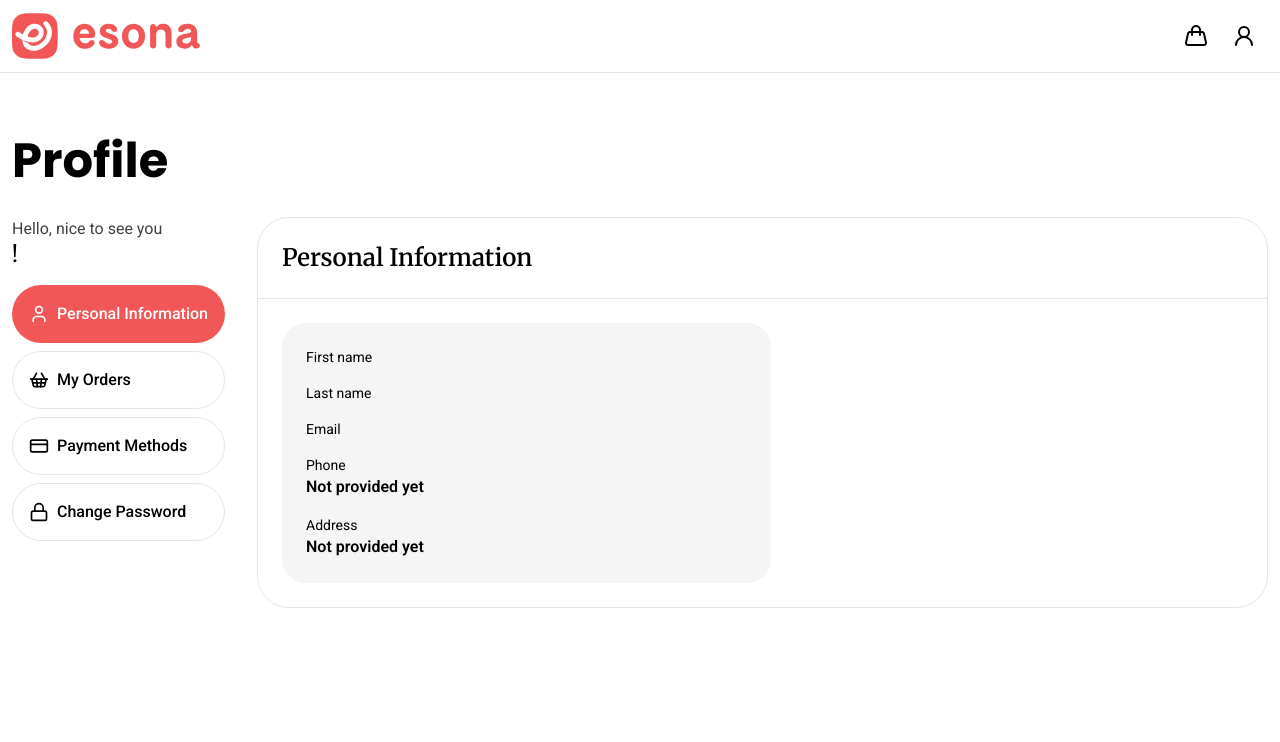
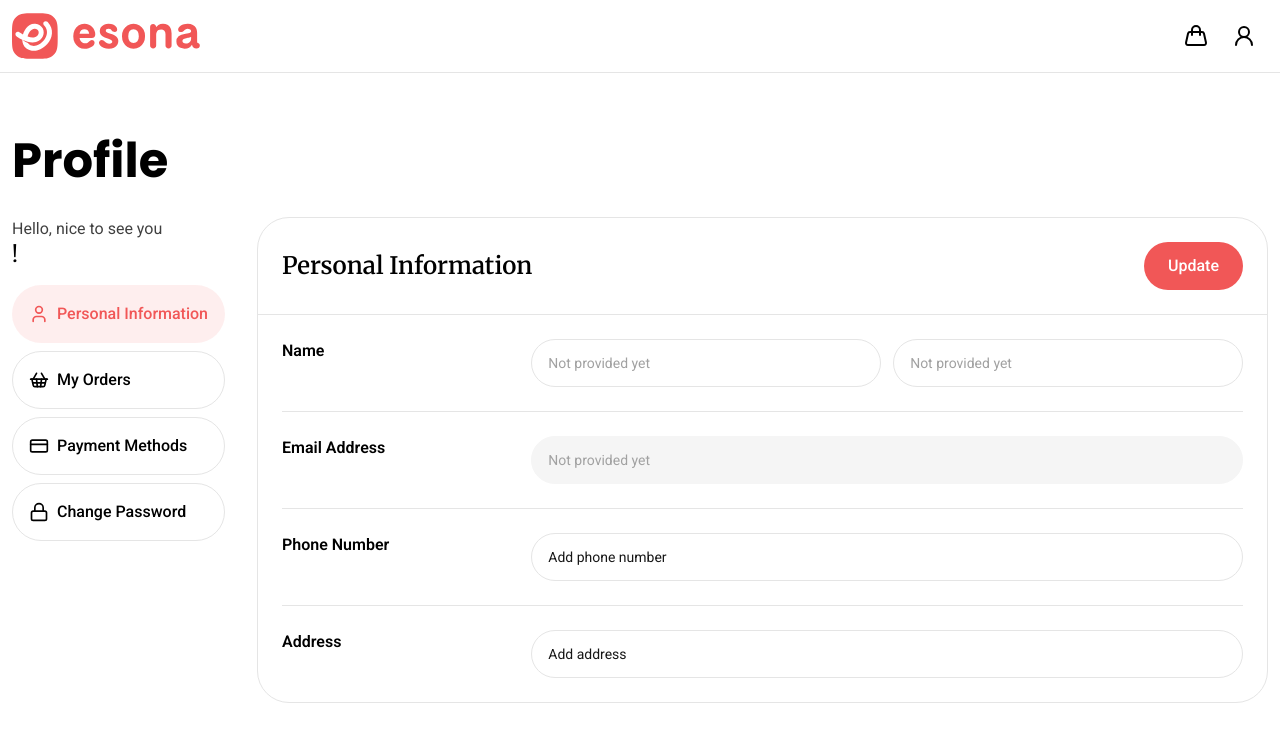
Before and after one commit to marianobura/pp-ecommerce-nextjs, a Next.js app in the folder frontend/: page /profile in a window 1280 px wide. Shown: the top 742 px of the page. Built offline with nearby package versions, Linux system fonts and the light colour scheme.

Commit message:
Add icon support to BaseButton and improve BaseInput styling in ProfilePage

```diff
--- a/frontend/src/app/profile/layout.tsx
+++ b/frontend/src/app/profile/layout.tsx
@@ -5,11 +5,14 @@ import Navbar from '@/components/layout/Navbar';
 import { useUser } from '@/context/UserContext';
 import { useRouter, usePathname } from 'next/navigation';
 import { PROFILE_MENU_ITEMS as menu } from '@/config/navigation';
+import { LoaderCircle } from 'lucide-react';
+import BaseButton from '@/components/base/BaseButton';
 
 export default function ProfileLayout({ children }: { children: React.ReactNode }) {
-  const { user } = useUser();
+  const { user, loading } = useUser();
   const router = useRouter();
   const pathname = usePathname();
+  const title = menu.find((item) => item.redirect === pathname)?.label || 'Profile';
 
   return (
     <>
@@ -20,14 +23,18 @@ export default function ProfileLayout({ children }: { children: React.ReactNode
           <div className="flex flex-col gap-4">
             <div className="flex flex-col">
               <BaseText variant="text">Hello, nice to see you</BaseText>
-              <BaseText variant="h3">{user?.firstName}!</BaseText>
+              {loading ? (
+                <div className="h-7 w-32 animate-pulse rounded-4xl bg-gray-200"></div>
+              ) : (
+                <BaseText variant="h3">{user?.firstName}!</BaseText>
+              )}
             </div>
             <div className="divide-muted flex flex-col gap-2">
               {menu.map((item, index) => (
                 <div
                   className={`flex cursor-pointer items-center gap-2 rounded-4xl border p-4 transition-colors ${
                     pathname === item.redirect
-                      ? 'bg-primary border-transparent text-white'
+                      ? 'bg-primary/10 text-primary border-transparent'
                       : 'border-neutral-200 hover:bg-neutral-100'
                   }`}
                   key={index}
@@ -41,13 +48,22 @@ export default function ProfileLayout({ children }: { children: React.ReactNode
           </div>
           <div className="h-full flex-1 rounded-4xl border border-neutral-200">
             <div className="border-b border-neutral-200 p-6">
-              <BaseText variant="h2">
-                {menu.filter((item) => pathname === item.redirect)[0]?.label
-                  ? menu.filter((item) => pathname === item.redirect)[0]?.label
-                  : pathname}
-              </BaseText>
+              <div className="flex items-center justify-between gap-4">
+                <BaseText variant="h2">{title}</BaseText>
+                <BaseButton variant="primary" onClick={() => alert('User information updated')}>
+                  Update
+                </BaseButton>
+              </div>
             </div>
-            <div className="p-6">{children}</div>
+            <div className="p-6">
+              {loading ? (
+                <div className="flex min-h-72 w-full items-center justify-center">
+                  <LoaderCircle size={32} className="text-primary animate-spin" />
+                </div>
+              ) : (
+                children
+              )}
+            </div>
           </div>
         </div>
       </main>
--- a/frontend/src/app/profile/page.tsx
+++ b/frontend/src/app/profile/page.tsx
@@ -1,5 +1,6 @@
 'use client';
 
+import BaseInput from '@/components/base/BaseInput';
 import BaseText from '@/components/base/BaseText';
 import { useUser } from '@/context/UserContext';
 import { Address } from '@/types/user';
@@ -13,44 +14,45 @@ export default function ProfilePage() {
 
   const renderAddressContent = (): string => {
     if (!user?.address) {
-      return 'Not provided yet';
+      return 'Add address';
     }
     if (Array.isArray(user.address)) {
       if (user.address.length === 0) {
-        return 'Not provided yet';
+        return 'Add address';
       }
       return formatAddress(user.address[0]);
     }
     return formatAddress(user.address);
   };
 
+  const userData = [
+    { label: 'Name', values: [user?.firstName, user?.lastName], editable: true },
+    { label: 'Email Address', values: [user?.email], editable: false },
+    { label: 'Phone Number', values: [user?.phone || 'Add phone number'], editable: true },
+    { label: 'Address', values: [renderAddressContent()], editable: true },
+  ];
+
   return (
-    <div className="flex gap-8">
-      <div className="flex flex-1 flex-col gap-4 rounded-3xl bg-neutral-100 p-6">
-        <div className="flex flex-col">
-          <BaseText variant="small">First name</BaseText>
-          <BaseText variant="text-semibold">{user?.firstName}</BaseText>
+    <div className="flex flex-col divide-y divide-neutral-200">
+      {userData.map((data, index) => (
+        <div className="flex gap-3 py-6 first-of-type:pt-0 last-of-type:pb-0" key={index}>
+          <BaseText variant="text-semibold" className="flex-1">
+            {data.label}
+          </BaseText>
+          <div className="flex flex-3 gap-3">
+            {data.values.map((value, idx) => (
+              <div className="flex-1">
+                <BaseInput
+                  key={idx}
+                  value={value || ''}
+                  readOnly={!data.editable}
+                  placeholder="Not provided yet"
+                />
+              </div>
+            ))}
+          </div>
         </div>
-        <div className="flex flex-col">
-          <BaseText variant="small">Last name</BaseText>
-          <BaseText variant="text-semibold">{user?.lastName}</BaseText>
-        </div>
-        <div className="flex flex-col">
-          <BaseText variant="small">Email</BaseText>
-          <BaseText variant="text-semibold">{user?.email}</BaseText>
-        </div>
-        <div className="flex flex-col">
-          <BaseText variant="small">Phone</BaseText>
-          <BaseText variant="text-semibold">
-            {user?.phone ? user?.phone : 'Not provided yet'}
-          </BaseText>
-        </div>
-        <div className="flex flex-col">
-          <BaseText variant="small">Address</BaseText>
-          <BaseText variant="text-semibold">{renderAddressContent()}</BaseText>
-        </div>
-      </div>
-      <form className="flex flex-1 flex-col gap-4 py-6"></form>
+      ))}
     </div>
   );
 }
--- a/frontend/src/components/base/BaseButton.tsx
+++ b/frontend/src/components/base/BaseButton.tsx
@@ -8,6 +8,7 @@ type BaseButtonProps = {
   tag?: 'button' | 'link';
   className?: string;
   href?: string;
+  icon?: Boolean;
 } & ButtonHTMLAttributes<HTMLButtonElement>;
 
 export default function BaseButton({
@@ -16,6 +17,7 @@ export default function BaseButton({
   tag = 'button',
   className = '',
   href,
+  icon = false,
   ...props
 }: BaseButtonProps) {
   const baseStyles =
@@ -33,14 +35,18 @@ export default function BaseButton({
   if (href) {
     return (
       <Link href={href} className={classes}>
-        <BaseText variant="button-bold">{children}</BaseText>
+        <BaseText variant="button-bold" className={icon ? 'flex items-center gap-2' : ''}>
+          {children}
+        </BaseText>
       </Link>
     );
   }
 
   return (
     <button className={classes} {...props}>
-      <BaseText variant="button">{children}</BaseText>
+      <BaseText variant="button" className={icon ? 'flex items-center gap-2' : ''}>
+        {children}
+      </BaseText>
     </button>
   );
 }
--- a/frontend/src/components/base/BaseInput.tsx
+++ b/frontend/src/components/base/BaseInput.tsx
@@ -42,12 +42,18 @@ export default function BaseInput({
         </label>
       )}
       <div
-        className={`focus-within:border-primary focus-within:ring-primary h-12 overflow-hidden rounded-4xl border border-neutral-200 transition focus-within:ring-1 ${password ? 'flex' : ''}`}
+        className={`group h-12 overflow-hidden rounded-4xl border transition ${
+          password ? 'flex' : ''
+        } ${
+          rest.readOnly || rest.disabled
+            ? 'cursor-not-allowed border-neutral-100 bg-neutral-100'
+            : 'focus-within:border-primary focus-within:ring-primary border-neutral-200 bg-white focus-within:ring-1'
+        }`}
       >
         <input
           type={inputType}
           placeholder={placeholder}
-          className="font-body size-full bg-white px-4 py-3 text-sm text-neutral-900 outline-none placeholder:text-neutral-400"
+          className="font-body size-full bg-transparent px-4 py-3 text-sm text-neutral-900 outline-none placeholder:text-neutral-400 read-only:cursor-not-allowed disabled:cursor-not-allowed"
           id={id}
           {...rest}
         />
```
